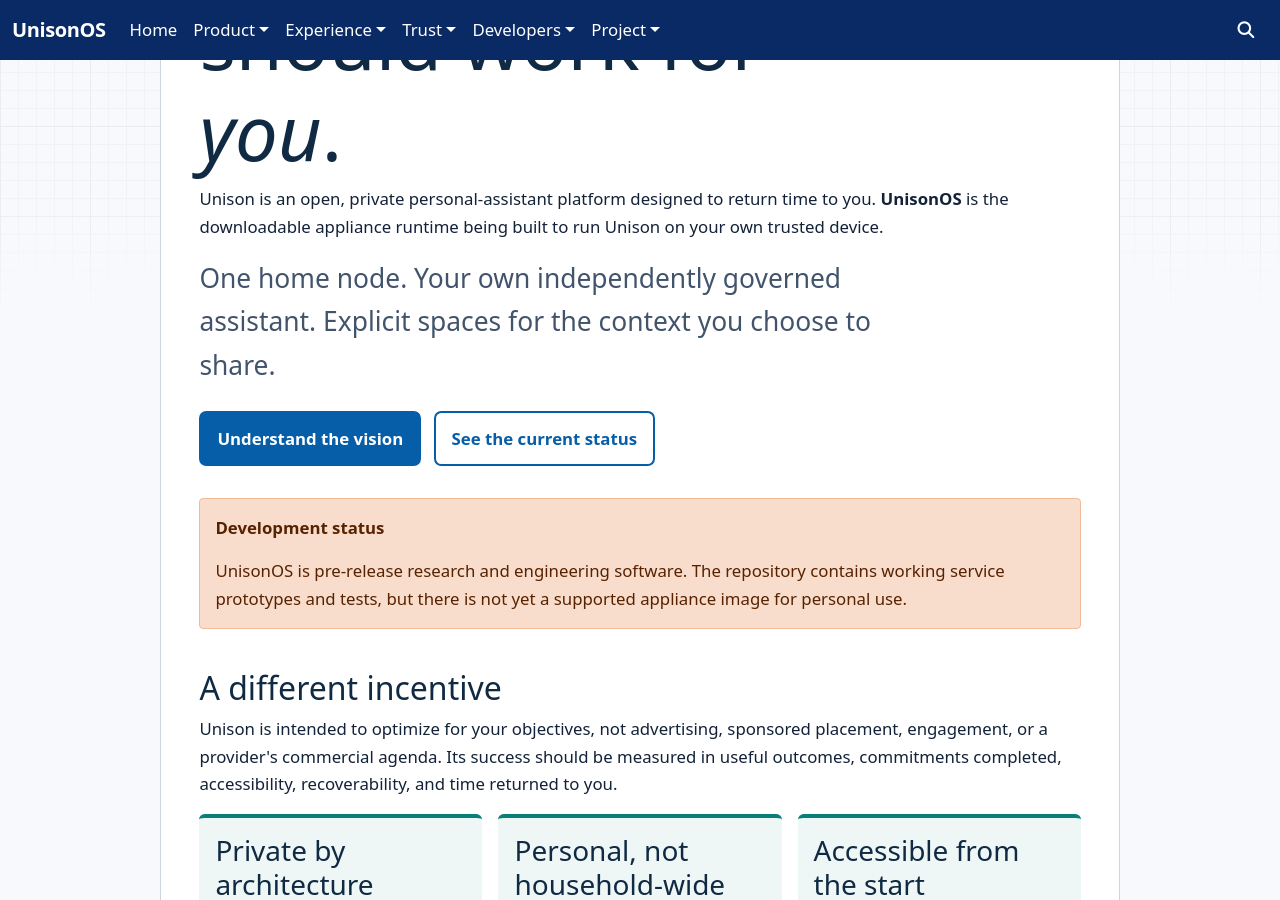
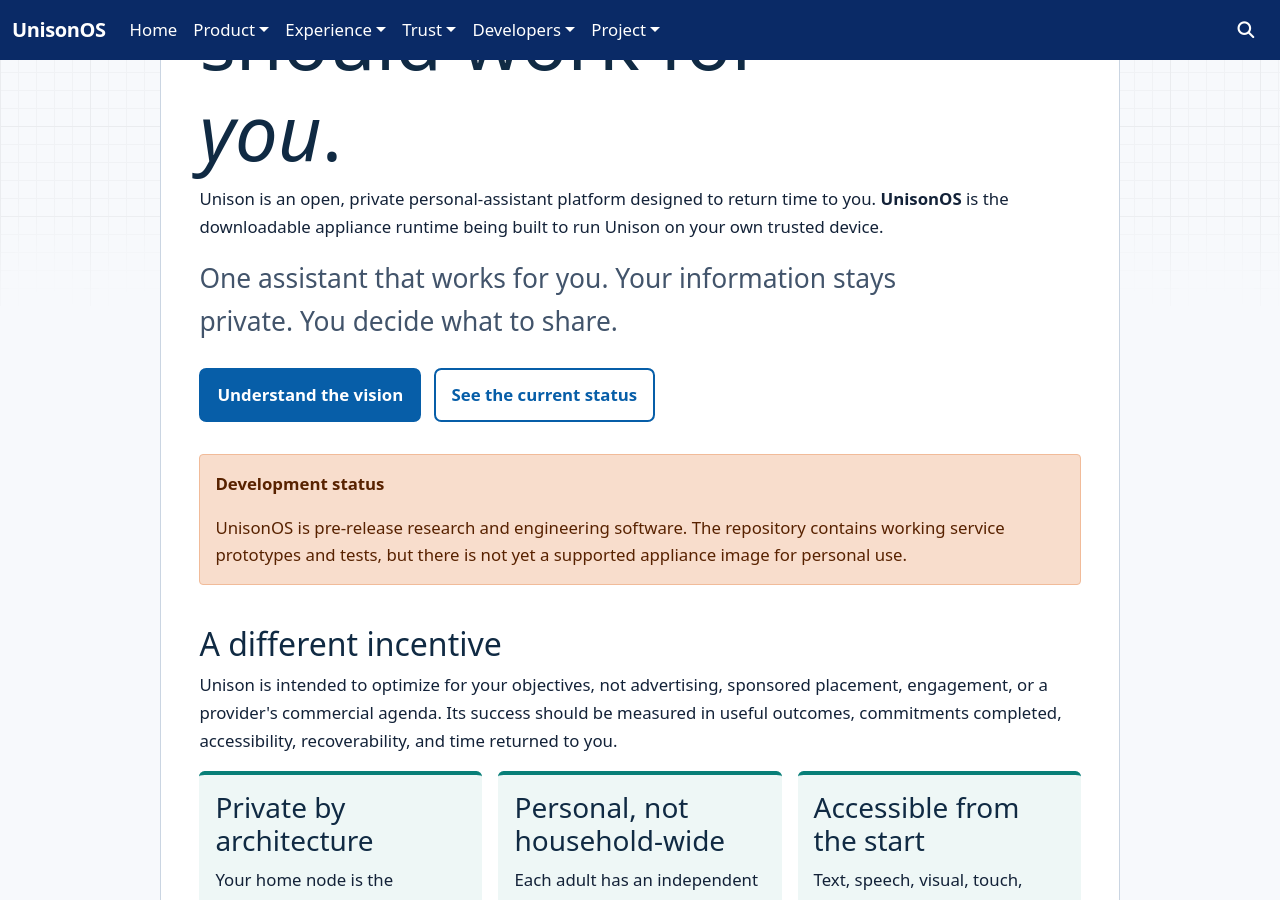
Before and after one commit to project-unisonOS/project-unisonos.github.io, an MkDocs documentation site: the page built from docs/index.md, in a window 1280 px wide and 900 px high, scrolled down 331 px. Built offline with MkDocs 1.6.1, drawn with Linux system fonts in a browser that asks for light colours; nearby versions of some CDN libraries.

Commit message:
docs: simplify the homepage promise

```diff
--- a/docs/index.md
+++ b/docs/index.md
@@ -4,7 +4,7 @@ Unison is an open, private personal-assistant platform designed to return time t
 you. **UnisonOS** is the downloadable appliance runtime being built to run Unison
 on your own trusted device.
 
-<p class="hero-lede">One home node. Your own independently governed assistant. Explicit spaces for the context you choose to share.</p>
+<p class="hero-lede">One assistant that works for you. Your information stays private. You decide what to share.</p>
 
 [Understand the vision](vision.md){ .cta .cta-primary }
 [See the current status](current-status.md){ .cta .cta-secondary }
```
